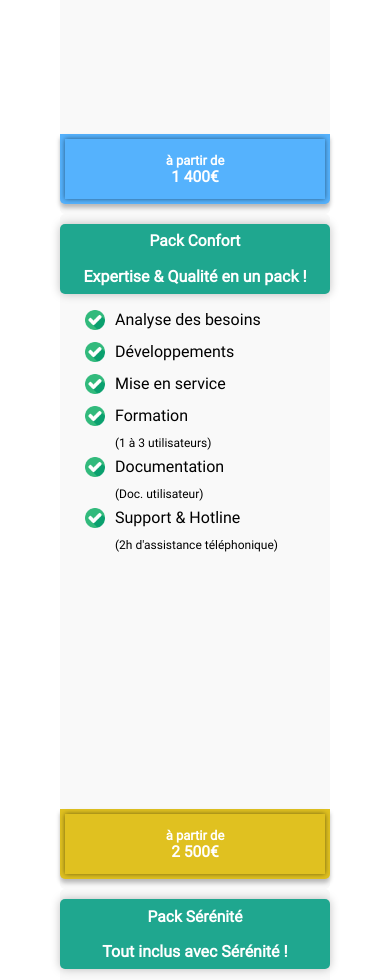
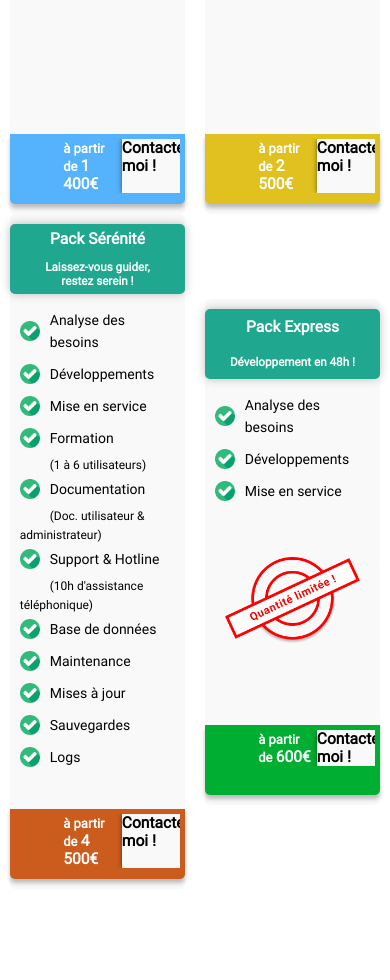
Before and after one commit to JonathanEUDE/jeude-react, a React (Create React App) app: page / in a window 390 px wide. Shown: the part 11020-12000 px from the top of the page. Built offline with nearby package versions, Linux system fonts and the light colour scheme; some icons are missing.

Commit message:
Mise à jour Tarifs (titres) + mise en forme responsive

```diff
--- a/src/components/Tarifs.jsx
+++ b/src/components/Tarifs.jsx
@@ -34,7 +34,7 @@ function Tarifs() {
       </div>
       <div className="pack" id="pack-confort">
         <h5 className="white-title">
-          Pack Confort <small>Expertise & Qualité en un pack !</small>
+          Pack Confort <small>Le luxe de la simplicité !</small>
         </h5>
         <ul>
           <li>Analyse des besoins</li>
@@ -67,7 +67,11 @@ function Tarifs() {
       </div>
       <div className="pack" id="pack-serenite">
         <h5 className="white-title">
-          Pack Sérénité <small>Tout inclus avec Sérénité !</small>
+          Pack Sérénité{' '}
+          <small>
+            <p>Laissez-vous guider,</p>
+            <p>restez serein !</p>
+          </small>
         </h5>
         <ul>
           <li>Analyse des besoins</li>
--- a/src/styles/Tarifs.css
+++ b/src/styles/Tarifs.css
@@ -39,7 +39,10 @@
   box-shadow: 0 0 10px rgba(0, 0, 0, 25%);
 }
 .pack h5 small {
-  font-size: 16px;
+  font-size: min(3vw, 16px);
+  display: flex;
+  flex-direction: column;
+  align-items: center;
 }
 .pack img {
   padding: 50px 20px 20px 20px;
@@ -91,39 +94,35 @@
 }
 
 .tarif-inner {
-  position: relative;
-  width: 100%;
-  height: 100%;
-  text-align: center;
-  transition: transform 4s;
-  transform-style: preserve-3d;
-  background-color: rgba(F9, F9, F9, 20%);
+  -ms-overflow-style: none;
+  scrollbar-width: none;
+  width: auto;
+  overflow-y: hidden;
+  overflow-x: scroll;
+  display: flex;
+  align-items: stretch;
+  scroll-snap-type: x mandatory;
+}
+
+.tarif-inner::-webkit-scrollbar {
+  display: none;
 }
 
 .tarif:hover .tarif-inner {
-  transform: rotateY(180deg);
+  transform: translateX(-100%);
   transition: transform 0.8s;
 }
 
 .tarif-front,
 .tarif-back {
-  position: absolute;
-  width: 100%;
-  height: 100%;
-
-  -webkit-backface-visibility: hidden;
-  backface-visibility: hidden;
-
-  display: flex;
-  flex-direction: column;
-  justify-content: center;
-  align-items: center;
+  width: 15vw;
+  flex-shrink: 0;
+  scroll-snap-align: center;
 
   box-shadow: 0 0 5px rgba(0, 0, 0, 50%);
 }
 
 .tarif-back {
-  transform: rotateY(180deg);
   background-color: rgba(249, 249, 249);
 }
 
@@ -146,3 +145,32 @@
 .tarif-express {
   background-color: #00ae31;
 }
+
+@media (max-width: 768px) {
+  #tarifs {
+    width: 100%;
+  }
+
+  .pack {
+    min-width: 0;
+    width: 45%;
+  }
+
+  .pack h5 {
+    min-width: 0;
+    width: 100%;
+  }
+
+  .tarif {
+    min-width: 0;
+    width: 100%;
+  }
+
+  .pack ul {
+    padding-left: 10px;
+  }
+
+  .pack ul li {
+    font-size: 14px;
+  }
+}
```
